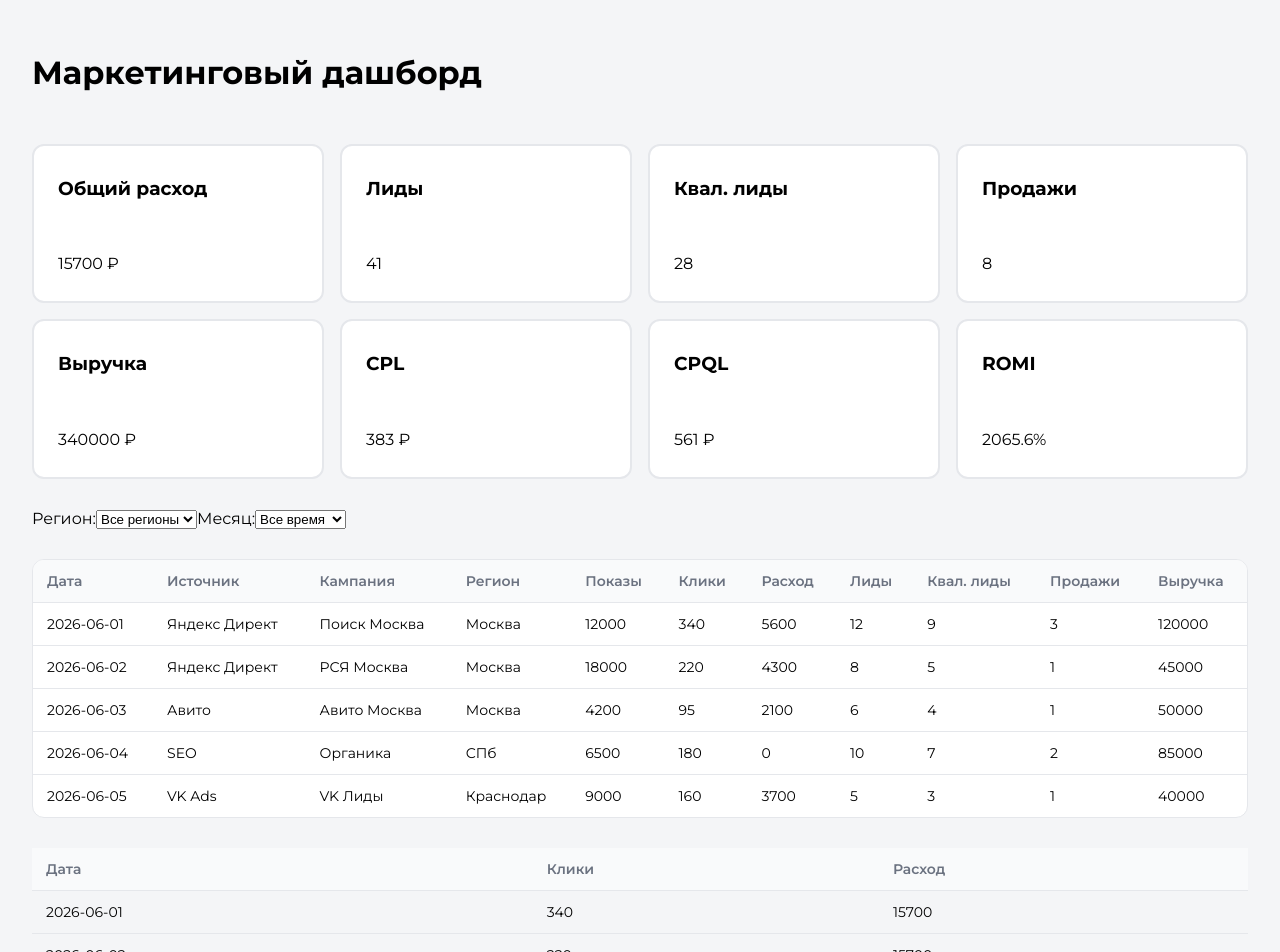
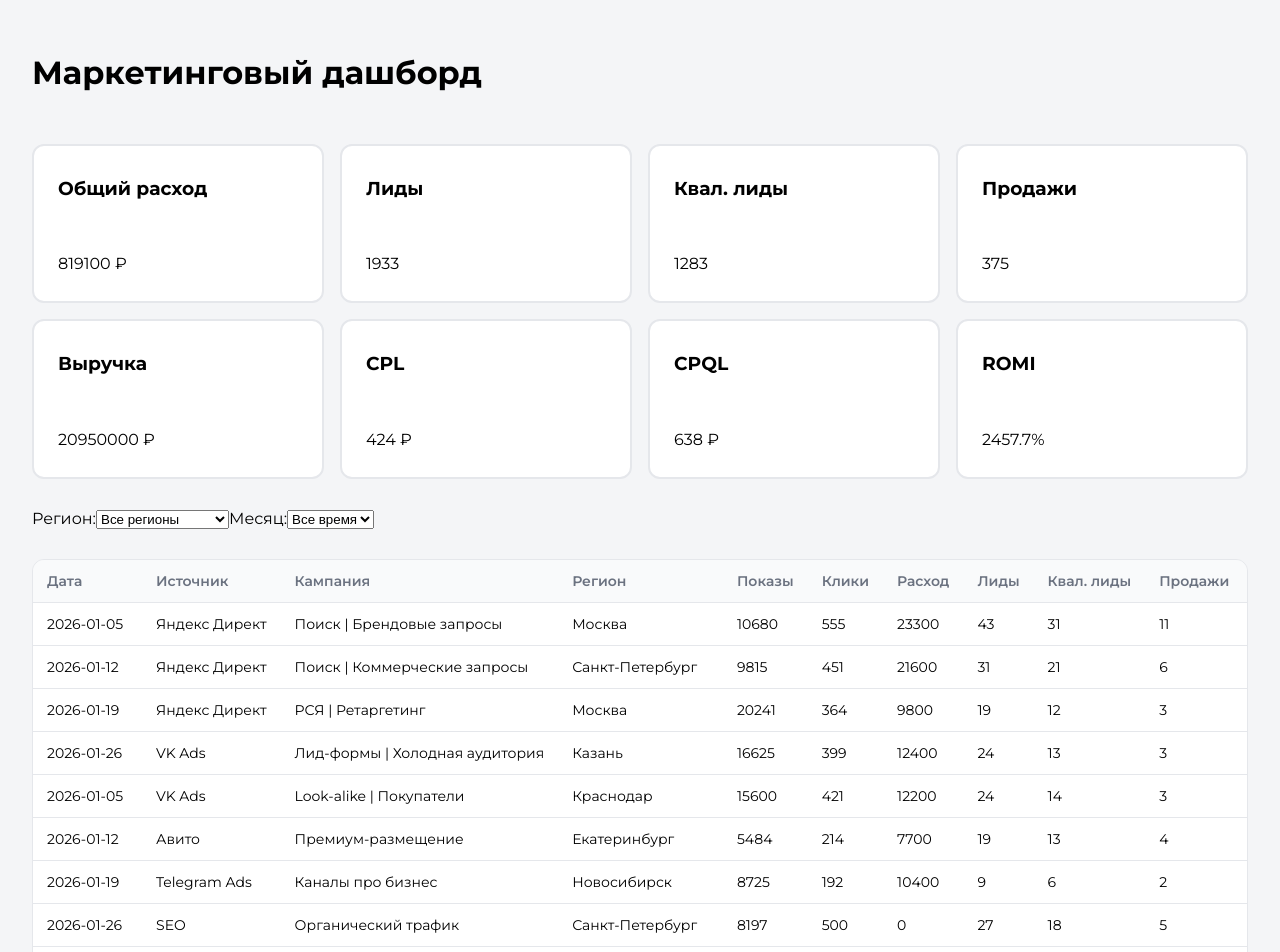
Before and after one commit to maminn174/Marketing-analytical-dashboard, a React (Vite) app: page / in a window 1280 px wide. Shown: the top 952 px of the page. Built offline with nearby package versions, Linux system fonts and the light colour scheme.

Commit message:
Add richer marketing mock data

```diff
--- a/src/App.jsx
+++ b/src/App.jsx
@@ -12,14 +12,14 @@ const App = () => {
   const [selectedRegion, setSelectedRegion] = useState("Все регионы")
   const [selectedMonth, setSelectedMonth] = useState("Все время")
   const regions = ["Все регионы", ...new Set(mockData.map((item) => item.region))]
-  const months = ["Все время", ...new Set(mockData.map((item) => item.date))]
+  const months = ["Все время", ...new Set(mockData.map((item) => item.month))]
 
   const filteredData = mockData.filter((item) => {
     const regionMatch =
       selectedRegion === "Все регионы" || item.region === selectedRegion
 
     const monthMatch =
-      selectedMonth === "Все время" || item.date === selectedMonth
+      selectedMonth === "Все время" || item.month === selectedMonth
 
     return regionMatch && monthMatch
   })
--- a/src/data/mockData.js
+++ b/src/data/mockData.js
@@ -1,72 +1,164 @@
-export const mockData = [
+const campaigns = [
   {
-    id: 1,
-    date: '2026-06-01',
     source: 'Яндекс Директ',
-    campaign: "Поиск Москва",
-    region: "Москва",
-    impressions: 12000,
-    clicks: 340,
-    spend: 5600,
-    leads: 12,
-    qualifiedLeads: 9,
-    sales: 3,
-    revenue: 120000
+    campaign: 'Поиск | Брендовые запросы',
+    region: 'Москва',
+    baseImpressions: 14800,
+    clickRate: 0.052,
+    cpc: 42,
+    leadRate: 0.078,
+    qualifiedRate: 0.72,
+    saleRate: 0.34,
+    averageCheck: 62000,
   },
   {
-    id: 2,
-    date: "2026-06-02",
-    source: "Яндекс Директ",
-    campaign: "РСЯ Москва",
-    region: "Москва",
-    impressions: 18000,
-    clicks: 220,
-    spend: 4300,
-    leads: 8,
-    qualifiedLeads: 5,
-    sales: 1,
-    revenue: 45000
+    source: 'Яндекс Директ',
+    campaign: 'Поиск | Коммерческие запросы',
+    region: 'Санкт-Петербург',
+    baseImpressions: 12600,
+    clickRate: 0.046,
+    cpc: 48,
+    leadRate: 0.069,
+    qualifiedRate: 0.67,
+    saleRate: 0.29,
+    averageCheck: 58000,
   },
   {
-    id: 3,
-    date: "2026-06-03",
-    source: "Авито",
-    campaign: "Авито Москва",
-    region: "Москва",
-    impressions: 4200,
-    clicks: 95,
-    spend: 2100,
-    leads: 6,
-    qualifiedLeads: 4,
-    sales: 1,
-    revenue: 50000
+    source: 'Яндекс Директ',
+    campaign: 'РСЯ | Ретаргетинг',
+    region: 'Москва',
+    baseImpressions: 24200,
+    clickRate: 0.018,
+    cpc: 27,
+    leadRate: 0.052,
+    qualifiedRate: 0.61,
+    saleRate: 0.24,
+    averageCheck: 54000,
   },
   {
-    id: 4,
-    date: "2026-06-04",
-    source: "SEO",
-    campaign: "Органика",
-    region: "СПб",
-    impressions: 6500,
-    clicks: 180,
-    spend: 0,
-    leads: 10,
-    qualifiedLeads: 7,
-    sales: 2,
-    revenue: 85000
+    source: 'VK Ads',
+    campaign: 'Лид-формы | Холодная аудитория',
+    region: 'Казань',
+    baseImpressions: 18600,
+    clickRate: 0.024,
+    cpc: 31,
+    leadRate: 0.061,
+    qualifiedRate: 0.55,
+    saleRate: 0.2,
+    averageCheck: 47000,
   },
   {
-    id: 5,
-    date: "2026-06-05",
-    source: "VK Ads",
-    campaign: "VK Лиды",
-    region: "Краснодар",
-    impressions: 9000,
-    clicks: 160,
-    spend: 3700,
-    leads: 5,
-    qualifiedLeads: 3,
-    sales: 1,
-    revenue: 40000
-  }
+    source: 'VK Ads',
+    campaign: 'Look-alike | Покупатели',
+    region: 'Краснодар',
+    baseImpressions: 16400,
+    clickRate: 0.027,
+    cpc: 29,
+    leadRate: 0.058,
+    qualifiedRate: 0.58,
+    saleRate: 0.22,
+    averageCheck: 45000,
+  },
+  {
+    source: 'Авито',
+    campaign: 'Премиум-размещение',
+    region: 'Екатеринбург',
+    baseImpressions: 7600,
+    clickRate: 0.039,
+    cpc: 36,
+    leadRate: 0.089,
+    qualifiedRate: 0.7,
+    saleRate: 0.31,
+    averageCheck: 52000,
+  },
+  {
+    source: 'Telegram Ads',
+    campaign: 'Каналы про бизнес',
+    region: 'Новосибирск',
+    baseImpressions: 11200,
+    clickRate: 0.022,
+    cpc: 54,
+    leadRate: 0.047,
+    qualifiedRate: 0.63,
+    saleRate: 0.27,
+    averageCheck: 56000,
+  },
+  {
+    source: 'SEO',
+    campaign: 'Органический трафик',
+    region: 'Санкт-Петербург',
+    baseImpressions: 9800,
+    clickRate: 0.061,
+    cpc: 0,
+    leadRate: 0.054,
+    qualifiedRate: 0.66,
+    saleRate: 0.26,
+    averageCheck: 50000,
+  },
+  {
+    source: 'Email',
+    campaign: 'Реактивация базы',
+    region: 'Москва',
+    baseImpressions: 5200,
+    clickRate: 0.082,
+    cpc: 3,
+    leadRate: 0.092,
+    qualifiedRate: 0.74,
+    saleRate: 0.36,
+    averageCheck: 61000,
+  },
+  {
+    source: '2GIS',
+    campaign: 'Карточка компании',
+    region: 'Нижний Новгород',
+    baseImpressions: 6800,
+    clickRate: 0.033,
+    cpc: 18,
+    leadRate: 0.071,
+    qualifiedRate: 0.64,
+    saleRate: 0.25,
+    averageCheck: 43000,
+  },
 ];
+
+const months = [
+  { value: '2026-01', days: [5, 12, 19, 26], factor: 0.82 },
+  { value: '2026-02', days: [3, 10, 17, 24], factor: 0.9 },
+  { value: '2026-03', days: [4, 11, 18, 25], factor: 1.04 },
+  { value: '2026-04', days: [2, 9, 16, 23], factor: 1.12 },
+  { value: '2026-05', days: [6, 13, 20, 27], factor: 1.18 },
+  { value: '2026-06', days: [1, 8, 15, 22], factor: 1.26 },
+];
+
+const formatDate = (month, day) => `${month}-${String(day).padStart(2, '0')}`;
+
+const roundToHundreds = (value) => Math.round(value / 100) * 100;
+
+export const mockData = months.flatMap((month, monthIndex) =>
+  campaigns.map((campaign, campaignIndex) => {
+    const wave = 0.88 + ((monthIndex + campaignIndex) % 5) * 0.07;
+    const impressions = Math.round(campaign.baseImpressions * month.factor * wave);
+    const clicks = Math.round(impressions * campaign.clickRate);
+    const spend = roundToHundreds(clicks * campaign.cpc);
+    const leads = Math.max(1, Math.round(clicks * campaign.leadRate));
+    const qualifiedLeads = Math.max(1, Math.round(leads * campaign.qualifiedRate));
+    const sales = Math.max(0, Math.round(qualifiedLeads * campaign.saleRate));
+    const revenue = sales * campaign.averageCheck;
+
+    return {
+      id: monthIndex * campaigns.length + campaignIndex + 1,
+      date: formatDate(month.value, month.days[campaignIndex % month.days.length]),
+      month: month.value,
+      source: campaign.source,
+      campaign: campaign.campaign,
+      region: campaign.region,
+      impressions,
+      clicks,
+      spend,
+      leads,
+      qualifiedLeads,
+      sales,
+      revenue,
+    };
+  })
+);
```
